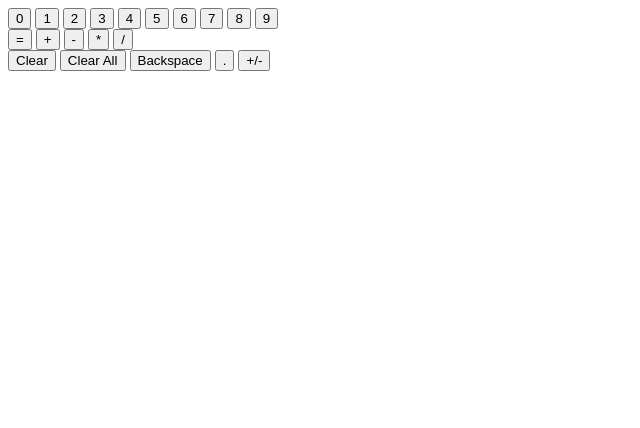
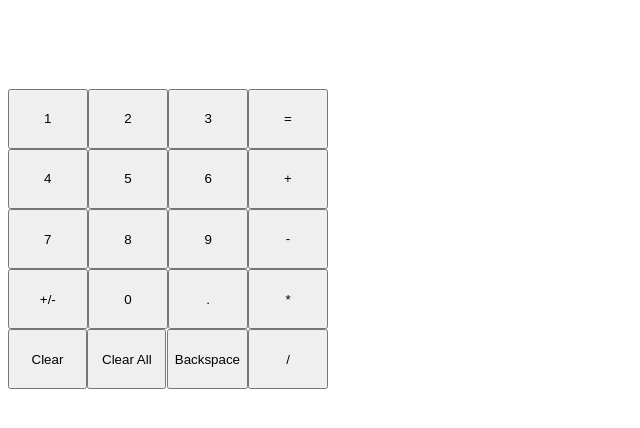
Before and after one commit to MarkKourie/Calculator, a plain HTML site: page index.html in a window 1280 px wide. Shown: the whole page, without its empty margins (0-640 px from the left). Drawn offline with Linux system fonts and the light colour scheme.

Commit message:
added CSS styling to basic layout of the calculator using grid

```diff
--- a/index.html
+++ b/index.html
@@ -7,13 +7,12 @@
     </head>
     <body>
         <div id="display-container">
+            <div id="history"></div>
             <div id="display"></div>
-            <div id="history"></div>
-            <div id="past-operations"></div>
             <div id="result"></div>
         </div>
+        <div id="keypad">
             <div id="numbers" class="positive">
-            <button class="button" id="0" value="0">0</button>
                 <button class="button" id="1" value="1">1</button>
                 <button class="button" id="2" value="2">2</button>
                 <button class="button" id="3" value="3">3</button>
@@ -23,6 +22,9 @@
                 <button class="button" id="7" value="7">7</button>
                 <button class="button" id="8" value="8">8</button>
                 <button class="button" id="9" value="9">9</button>
+                <button id="negative">+/-</button>
+                <button class="button" id="0" value="0">0</button>
+                <button id="decimal">.</button>
             </div>
             <div id="operations">
                 <button id="equals">=</button>
@@ -32,12 +34,12 @@
                 <button class="operation" id="/">/</button>
             </div>
             <div class="editors" id="editing">
-            <button id="clear">Clear</button>
-            <button id="clear-all">Clear All</button>
-            <button id="backspace">Backspace</button>
-            <button id="decimal">.</button>
-            <button id="negative">+/-</button>
+                <button class="button" id="clear">Clear</button>
+                <button class="button" id="clear-all">Clear All</button>
+                <button class="button" id="backspace">Backspace</button>
             </div>
+        </div>
+        <div id="past-operations"></div>
 
 
 
--- a/scripts/main.js
+++ b/scripts/main.js
@@ -37,6 +37,8 @@ numberButtons.forEach((button) => {
             displayValue.textContent = `${button.value}`;
     })
 });
+
+//reverts values to positive if number displayed is already negative
 numberButtons.forEach((button) => {
     button.addEventListener('click', (e) => {
         if (numbersDiv.className == "negative") {
@@ -74,11 +76,11 @@ pastOperations.textContent = '';
 const equalsButton = document.querySelector('#equals');
 equalsButton.addEventListener('click', (e) => {
     history.textContent = history.textContent + displayValue.textContent;
-    displayValue.textContent = '=';
+    displayValue.textContent = '';
     let arithmeticString = history.textContent
     currentOperation = arithmeticString.split(' ');
     if (/\D$/.test(history.textContent)) {
-        clearAll() //add error div to display errors
+        clearAll() //change this to simply remove the last operator? Or display an error.
         throw new Error("STAHP");
     } else {
         while (currentOperation.length !== 1) {
--- a/styles/main.css
+++ b/styles/main.css
@@ -0,0 +1,81 @@
+#display-container {
+    display: grid;
+    width: 320px;
+    grid-gap: 0.5px;
+    grid-template-columns: 3fr 1fr;
+    grid-template-rows: 40px 40px;
+}
+
+#history {
+    height: 40px;
+    width: 240px;
+    grid-column: 1 / 2;
+}
+
+#display {
+    height: 40px;
+    width: 240px;
+    grid-column: 1 / 2;
+}
+
+#result {
+    height: auto;
+    width: auto;
+    grid-column: 2 / 2;
+    grid-row: 1 / span2;
+}
+#keypad {
+    display: grid;
+    width: 320px;
+    height: auto;
+}
+
+#numbers {
+    display: grid;
+    width: 240px;
+    height: 240px;
+    grid-template-columns: 1fr 1fr 1fr;
+    grid-template-rows: auto;
+    grid-gap: 0.5px;
+    grid-row: 1 / 4;
+}
+
+.button {
+    grid-column: auto;
+    grid-row: auto;
+}
+
+#\0030 { /*CSS identifiers cannot begin with anything other than a-zA-Z; other characters need to be escaped with their unicode/ASCII values*/
+    grid-column: 2 / 2;
+}
+
+#operations {
+    display: grid;
+    width: 80px;
+    height: 300px; /*may need to changeif I make equals button bigger*/
+    grid-template-columns: 80px;
+    grid-template-rows: repeat(5, auto);
+    grid-gap: 0.5px;
+    grid-column: 4 / 4;
+    grid-row: 1 / 5;
+}
+
+.operation {
+    grid-column: auto;
+    grid-row: auto;
+}
+
+#editing {
+    display: grid;
+    width: 240px;
+    height: 60px;
+    grid-gap: 0.5px;
+    grid-template-columns: repeat(3, 1fr);
+    grid-template-rows: 1fr;
+    grid-column: 1 / 3;
+}
+
+.editor {
+    grid-column: auto;
+    grid-row: 1 / 5;
+}
```
Lines whose indentation alone changed are shown as unchanged.
